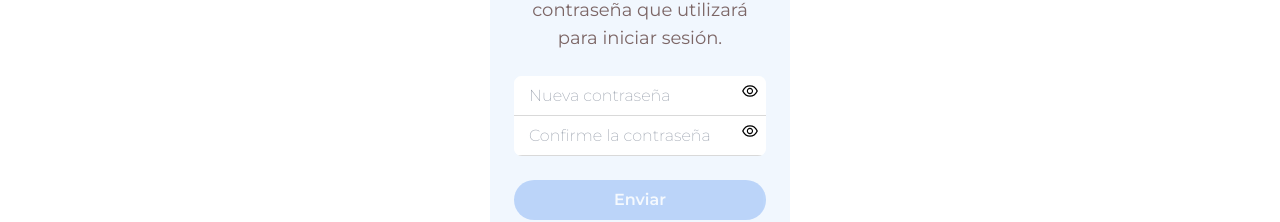
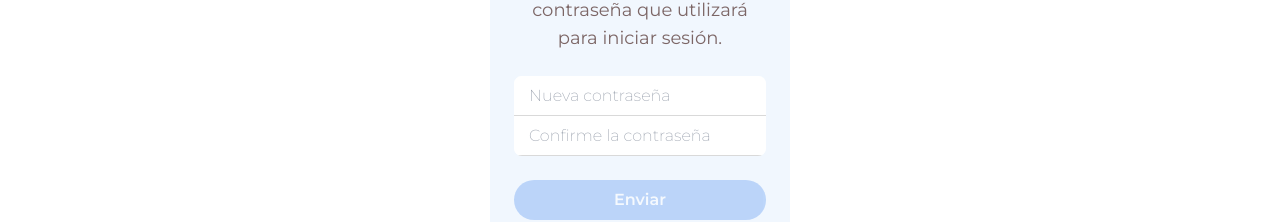
Before and after one commit to alanvviera/DentalSystem, a Next.js app: page /passwordforgot in a window 1280 px wide. Shown: the part 310-532 px from the top of the page. Built offline with nearby package versions, Linux system fonts and the light colour scheme.

Commit message:
toggle disappears again in passwordforgot

```diff
--- a/app/passwordforgot/page.jsx
+++ b/app/passwordforgot/page.jsx
@@ -7,11 +7,18 @@ import Background from "@/components/Background";
 import { useForm } from "@/hooks/useForm";
 
 export default function PasswordForgot() {
-  const { password,confirmPassword,showPassword,showConfirmPassword, onChange, cleanFields } = useForm({
+  const {
+    password,
+    confirmPassword,
+    showPassword,
+    showConfirmPassword,
+    onChange,
+    cleanFields,
+  } = useForm({
     password: "",
     confirmPassword: "",
     showPassword: false,
-    showConfirmPassword: false
+    showConfirmPassword: false,
   });
 
   const toggleShowPassword = () => {
@@ -89,7 +96,7 @@ export default function PasswordForgot() {
                     required
                   />
                   <FormTextError text="La contraseña debe contener mínimo ocho caracteres, una letra, un número y un carácter especial." />
-                  { (
+                  {password && (
                     <button
                       className="absolute right-0 top-0 px-2 py-1 border rounded"
                       onClick={toggleShowPassword}
@@ -118,7 +125,7 @@ export default function PasswordForgot() {
                     required
                   />
                   <FormTextError text="La contraseña debe contener mínimo ocho caracteres, una letra, un número y un carácter especial." />
-                  {(
+                  {confirmPassword && (
                     <button
                       className="absolute right-0 top-0 px-2 py-1 border rounded"
                       onClick={toggleShowConfirmPassword}
@@ -135,7 +142,10 @@ export default function PasswordForgot() {
                 </article>
               </section>
             </section>
-            <button disabled className="bg-primary text-white w-full h-10 pt-2 pb-2 border-0 overflow-hidden rounded-3xl text-base font-semibold cursor-pointer transition-all ease-in-out duration-1000 hover:bg-[#005ce6] group-invalid:pointer-events-none group-invalid:opacity-30">
+            <button
+              disabled
+              className="bg-primary text-white w-full h-10 pt-2 pb-2 border-0 overflow-hidden rounded-3xl text-base font-semibold cursor-pointer transition-all ease-in-out duration-1000 hover:bg-[#005ce6] group-invalid:pointer-events-none group-invalid:opacity-30"
+            >
               Enviar
             </button>
           </form>
```
